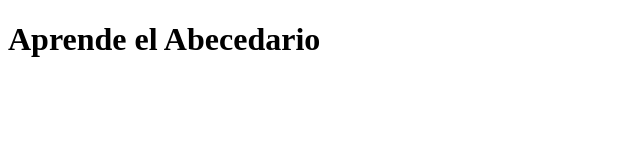
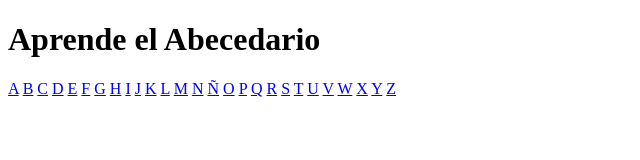
Before and after one commit to jsmarti90/ABC, a plain HTML site: page index.html in a window 1280 px wide. Shown: the whole page, without its empty margins (0-640 px from the left). Drawn offline with Linux system fonts and the light colour scheme.

Commit message:
subir estrucutra html

```diff
--- a/index.html
+++ b/index.html
@@ -1,5 +1,5 @@
 <!DOCTYPE html>
-<html lang="en">
+<html lang="es">
 <head>
     <meta charset="UTF-8">
     <meta name="viewport" content="width=device-width, initial-scale=1.0">
@@ -7,5 +7,36 @@
 </head>
 <body>
     <h1>Aprende el Abecedario</h1>
+    <section id ='abecedario'>
+        <nav>
+            <a href="#" onclick="ampliar('A')">A</a>
+            <a href="#" onclick="ampliar('B')">B</a>
+            <a href="#" onclick="ampliar('C')">C</a>
+            <a href="#" onclick="ampliar('D')">D</a>
+            <a href="#" onclick="ampliar('E')">E</a>
+            <a href="#" onclick="ampliar('F')">F</a>
+            <a href="#" onclick="ampliar('G')">G</a>
+            <a href="#" onclick="ampliar('H')">H</a>
+            <a href="#" onclick="ampliar('I')">I</a>
+            <a href="#" onclick="ampliar('J')">J</a>
+            <a href="#" onclick="ampliar('K')">K</a>
+            <a href="#" onclick="ampliar('L')">L</a>
+            <a href="#" onclick="ampliar('M')">M</a>
+            <a href="#" onclick="ampliar('N')">N</a>
+            <a href="#" onclick="ampliar('Ñ')">Ñ</a>
+            <a href="#" onclick="ampliar('O')">O</a>
+            <a href="#" onclick="ampliar('P')">P</a>
+            <a href="#" onclick="ampliar('Q')">Q</a>
+            <a href="#" onclick="ampliar('R')">R</a>
+            <a href="#" onclick="ampliar('S')">S</a>
+            <a href="#" onclick="ampliar('T')">T</a>
+            <a href="#" onclick="ampliar('U')">U</a>
+            <a href="#" onclick="ampliar('V')">V</a>
+            <a href="#" onclick="ampliar('W')">W</a>
+            <a href="#" onclick="ampliar('X')">X</a>
+            <a href="#" onclick="ampliar('Y')">Y</a>
+            <a href="#" onclick="ampliar('Z')">Z</a>
+        </nav>
+    </section>
 </body>
 </html>
```
